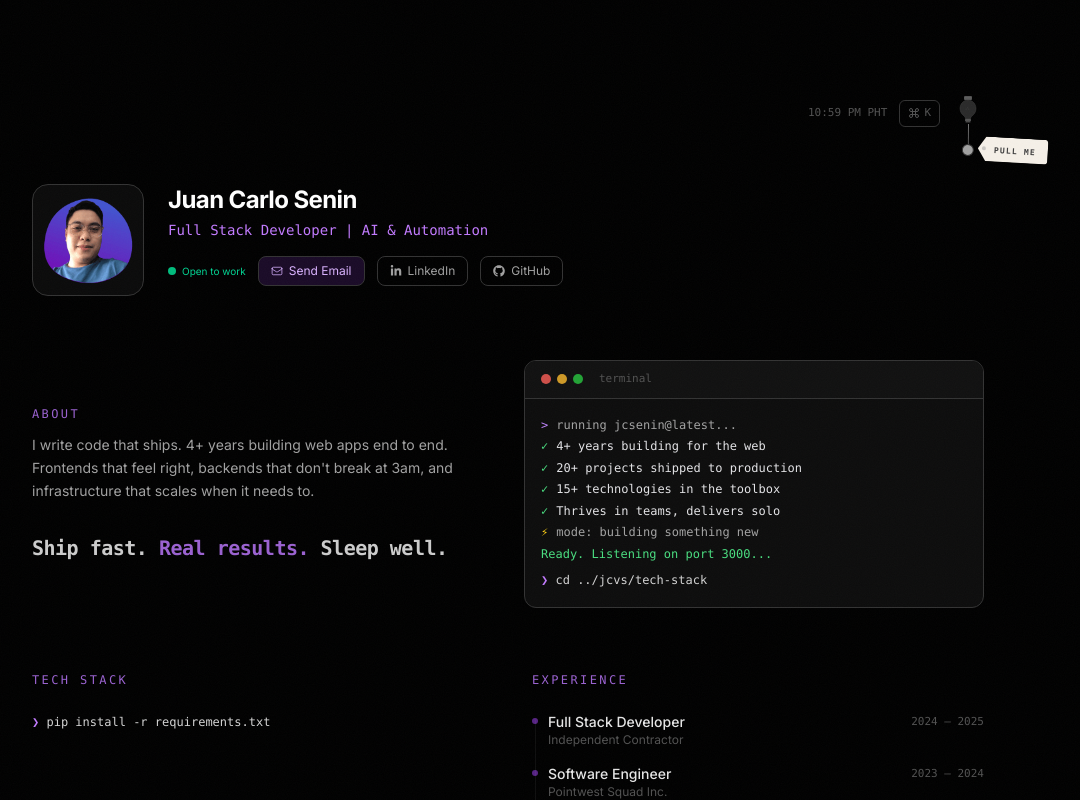
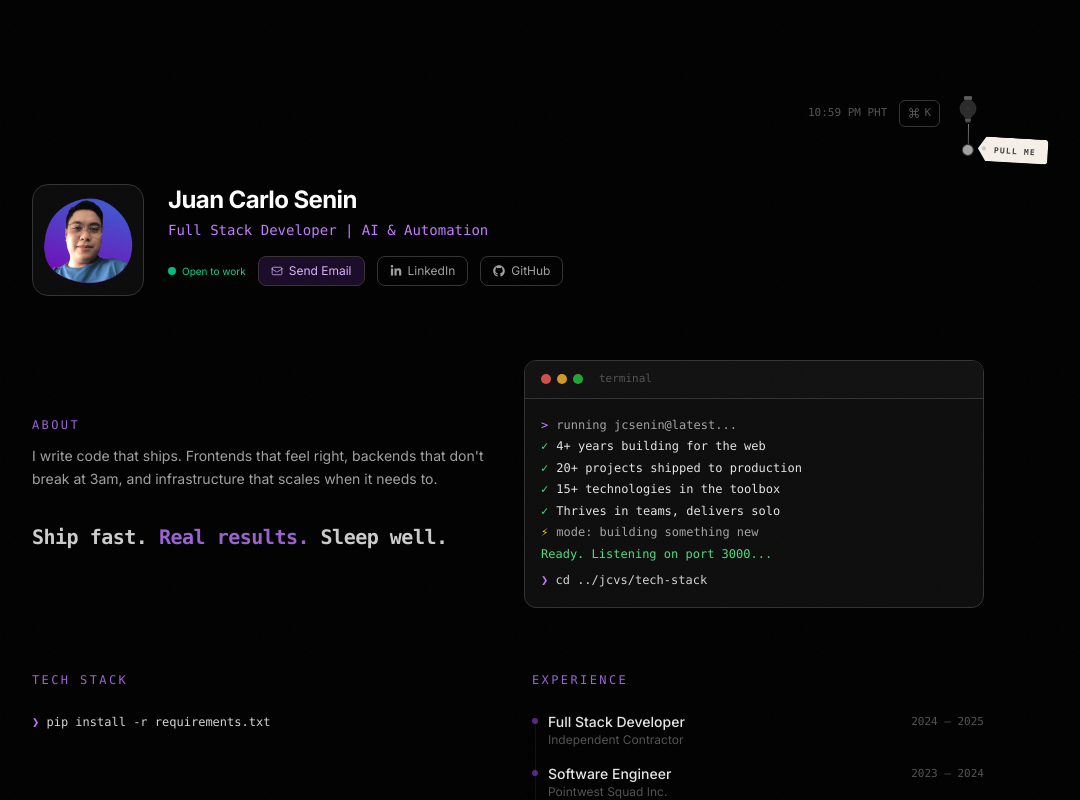
Before and after one commit to jcarlo-vs/perso-web, a Next.js app: page / in a window 1280 px wide. Shown: the top 800 px of the page, without its empty margins (132-1212 px from the left). Built offline with nearby package versions, Linux system fonts and the light colour scheme.

Commit message:
update : about me

```diff
--- a/app/page.tsx
+++ b/app/page.tsx
@@ -42,9 +42,9 @@ export default function Home() {
                   About
                 </h2>
                 <p className="text-sm text-neutral-400 leading-relaxed">
-                  I write code that ships. 4+ years building web apps end to end.
-                  Frontends that feel right, backends that don&apos;t break at 3am,
-                  and infrastructure that scales when it needs to.
+                  I write code that ships. Frontends that feel right,
+                  backends that don&apos;t break at 3am, and infrastructure
+                  that scales when it needs to.
                 </p>
                 <p className="mt-8 text-xl font-bold font-mono tracking-tight">
                   <span className="text-white/80">Ship fast.</span>{" "}
```
